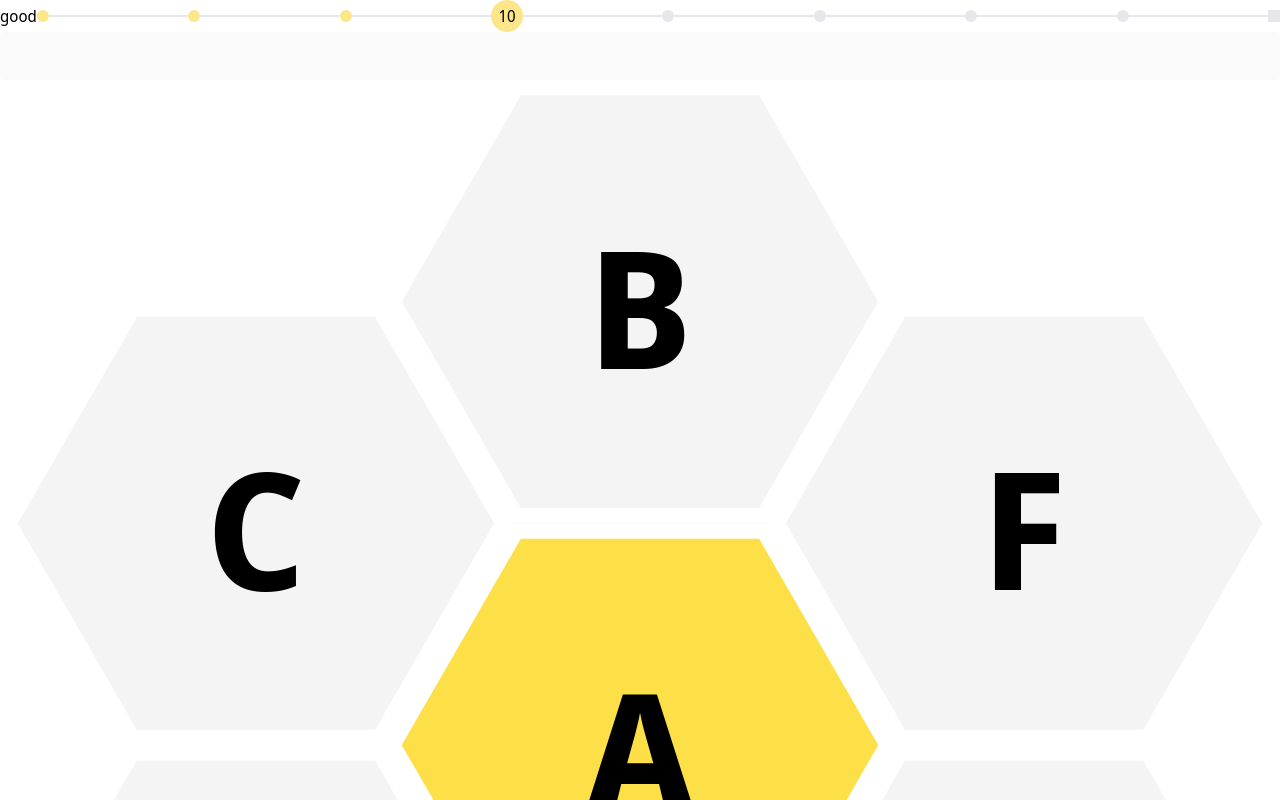
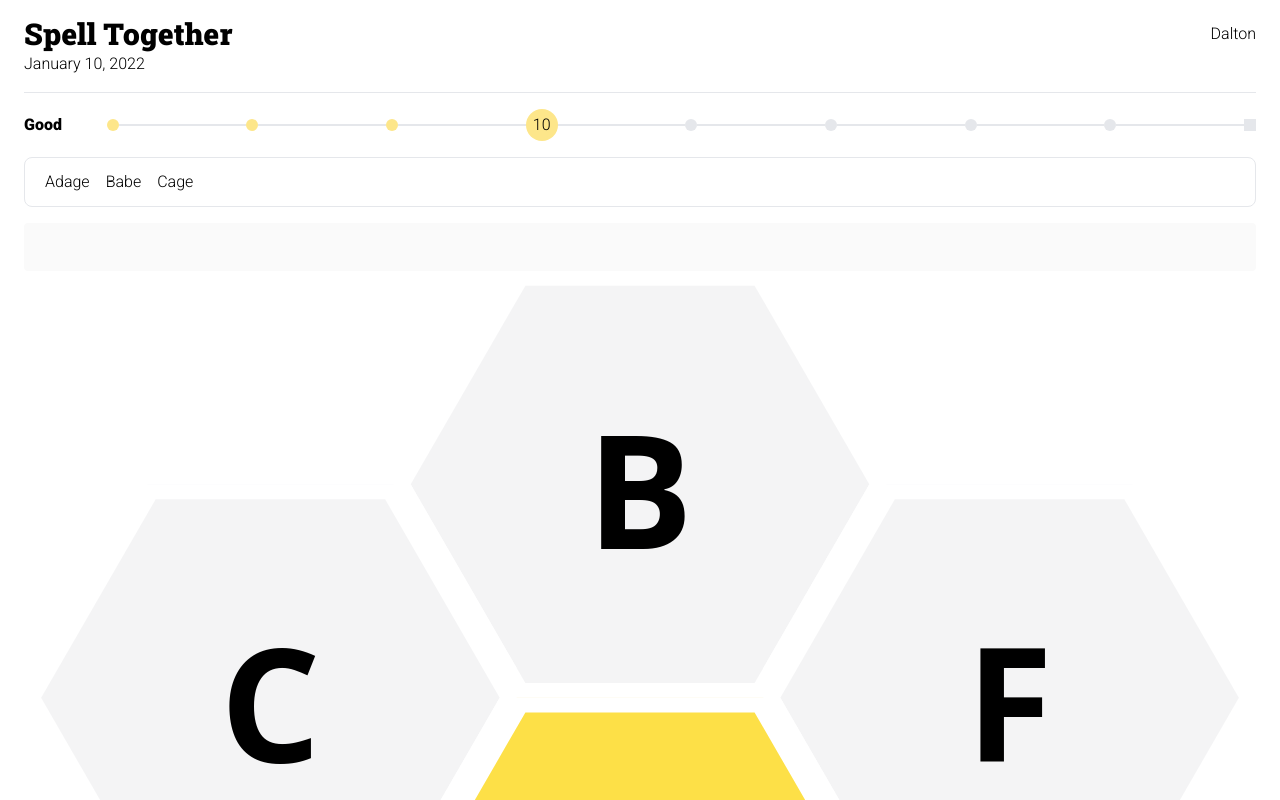
Before and after one commit to daltonscharff/spell-together, a Next.js app in the folder packages/web-client/: page /rooms/1 in a window 1280 px wide. Shown: the top 800 px of the page. Built offline with nearby package versions, Linux system fonts and the light colour scheme.

Commit message:
adds layout and header

```diff
--- a/packages/web-client/components/FoundWords.tsx
+++ b/packages/web-client/components/FoundWords.tsx
@@ -6,11 +6,11 @@ type Props = {
 
 const FoundWords: FC<Props> = ({ words }) => {
   return (
-    <div className="border rounded-lg p-3">
+    <div className="flex flex-row flex-wrap font-Roboto border rounded-lg p-3 my-4 capitalize">
       {words.sort().map((word) => (
-        <span className="px-2" key={word}>
-          {word}
-        </span>
+        <div className="px-2" key={word}>
+          {word.toLowerCase()}
+        </div>
       ))}
     </div>
   );
--- a/packages/web-client/components/Header.tsx
+++ b/packages/web-client/components/Header.tsx
@@ -1,12 +1,19 @@
-import { FC, useState } from "react";
+import { FC } from "react";
 
-const Header: FC = () => {
-  const [blinker, setBlinker] = useState("▁");
+type Props = {
+  date: string;
+  username?: string;
+};
+
+const Header: FC<Props> = ({ date, username }) => {
   return (
-    <div className="font-NotoSans text-2xl font-bold my-3">
-      <span>Spell Together</span>
-      <span className="text-amber-400 opacity-50 ml-1">{blinker}</span>
-    </div>
+    <header className="flex justify-between font-Roboto pb-4 mb-4 border-b">
+      <div>
+        <div className="font-RobotoSlab text-3xl">Spell Together</div>
+        <div>{date}</div>
+      </div>
+      {username ? <div className="leading-9">{username}</div> : <></>}
+    </header>
   );
 };
 
--- /dev/null
+++ b/packages/web-client/components/Layout.tsx
@@ -0,0 +1,15 @@
+import { FC, PropsWithChildren } from "react";
+
+type Props = PropsWithChildren<{
+  className?: string;
+}>;
+
+const Layout: FC<Props> = ({ className, children }) => {
+  return (
+    <main className={`container mx-auto px-6 py-4 ${className}`}>
+      {children}
+    </main>
+  );
+};
+
+export default Layout;
--- a/packages/web-client/components/ProgressBar.tsx
+++ b/packages/web-client/components/ProgressBar.tsx
@@ -53,8 +53,8 @@ const FoundWords: FC<Props> = ({ currentScore, maxScore }) => {
   const levelIndex = findLevelIndex(currentScore, maxScore);
   const rank = levels[levelIndex].rank;
   return (
-    <div className="flex items-center">
-      <span>{rank}</span>
+    <div className="flex items-center font-Roboto">
+      <span className="capitalize font-black w-20 mr-2">{rank}</span>
       <span className="flex justify-between items-center w-full">
         {levels.map((_, i) => (
           <>
--- a/packages/web-client/hooks/useStore.ts
+++ b/packages/web-client/hooks/useStore.ts
@@ -21,6 +21,7 @@ export const useStore = create<StoreState>((set) => ({
     set(() => {
       roomCode: code;
     }),
+  username: "Dalton",
   letters: ["b", "c", "d", "e", "f", "g"],
   centerLetter: "a",
   foundWords: ["ADAGE", "CAGE", "BABE"],
--- a/packages/web-client/pages/index.tsx
+++ b/packages/web-client/pages/index.tsx
@@ -32,7 +32,7 @@ const Home: NextPage = () => {
   return (
     <div className="container max-w-md mx-auto h-screen pt-2 pb-8 px-6">
       <div className="flex flex-col gap-4 h-full">
-        <Header />
+        {/* <Header /> */}
         {/* <LetterInput placeholder="Room code" />
         <LetterInput placeholder="Your name" /> */}
         <div className="grow" />
--- a/packages/web-client/pages/rooms/[roomCode].tsx
+++ b/packages/web-client/pages/rooms/[roomCode].tsx
@@ -6,6 +6,8 @@ import LetterInput from "../../components/LetterInput";
 import Button from "../../components/Button";
 import FoundWords from "../../components/FoundWords";
 import ProgressBar from "../../components/ProgressBar";
+import Layout from "../../components/Layout";
+import Header from "../../components/Header";
 
 function shuffleLetters(letters: string[]): string[] {
   for (let i in letters) {
@@ -24,10 +26,13 @@ const Room: NextPage = () => {
   const foundWords = useStore((state) => state.foundWords);
   const score = useStore((state) => state.score);
   const maxScore = useStore((state) => state.maxScore);
+  const username = useStore((state) => state.username) || "UNKNOWN";
 
   return (
-    <>
+    <Layout>
+      <Header date="January 10, 2022" username={username} />
       <ProgressBar currentScore={score} maxScore={maxScore} />
+      <FoundWords words={foundWords} />
       <LetterInput
         value={inputLetters}
         onChange={(value) => setInputLetters(value.toUpperCase())}
@@ -52,8 +57,7 @@ const Room: NextPage = () => {
         Shuffle
       </Button>
       <Button>Enter</Button>
-      <FoundWords words={foundWords} />
-    </>
+    </Layout>
   );
 };
 
--- a/packages/web-client/styles/globals.css
+++ b/packages/web-client/styles/globals.css
@@ -1,4 +1,4 @@
-@import url("https://fonts.googleapis.com/css2?family=Noto+Sans+Display:wght@300;700&display=swap");
+@import url("https://fonts.googleapis.com/css2?family=Roboto+Slab:wght@900&family=Roboto:wght@300;900&display=swap");
 @tailwind base;
 @tailwind components;
 @tailwind utilities;
--- a/packages/web-client/tailwind.config.js
+++ b/packages/web-client/tailwind.config.js
@@ -8,8 +8,8 @@ module.exports = {
   theme: {
     extend: {
       fontFamily: {
-        NotoSans: ["Noto Sans Display", "sans-serif"],
-        sans: ["Noto Sans Display", ...defaultTheme.fontFamily.sans],
+        Roboto: ["Roboto", "sans-serif"],
+        RobotoSlab: ["Roboto Slab", "serif"],
       },
     },
   },
```
